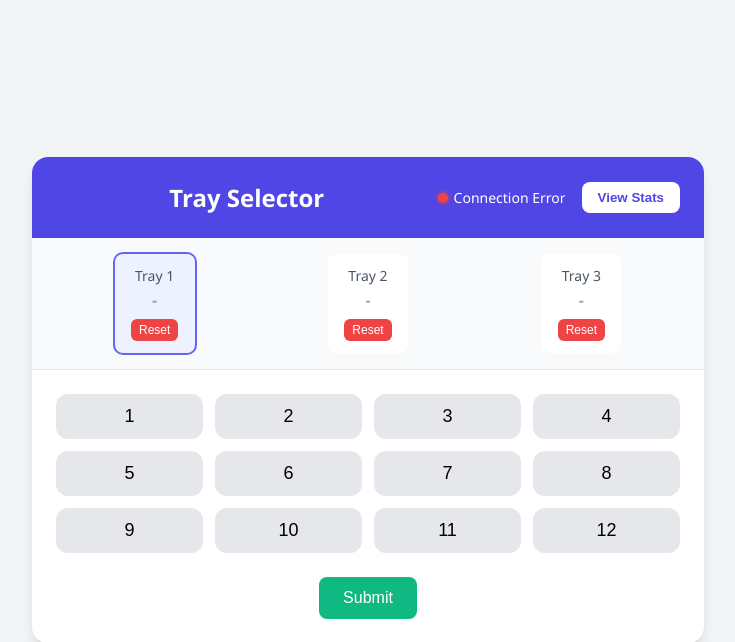
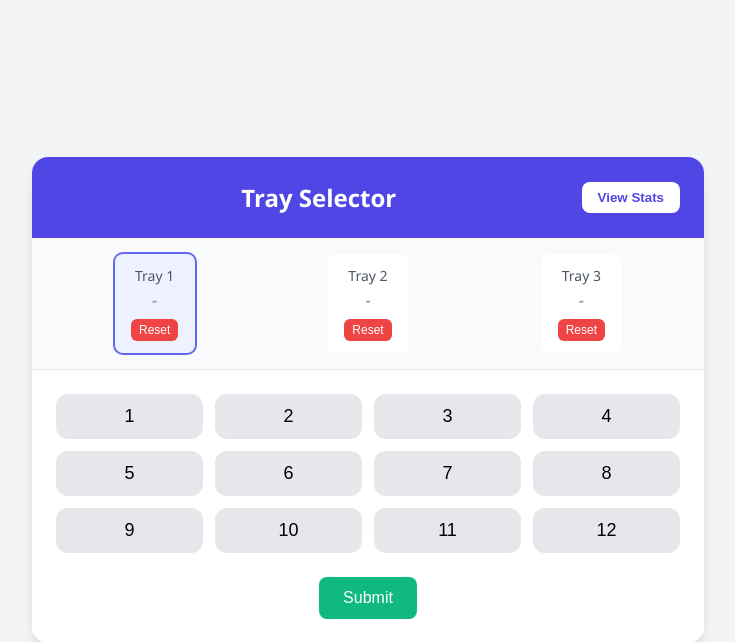
Before and after one commit to Devraj5032/rover_display, a Flask app: page / in a window 1280 px wide. Shown: the top 642 px of the page, without its empty margins (272-1007 px from the left). Run offline with Flask 3, Linux system fonts and the light colour scheme.

Commit message:
Update index.html

```diff
--- a/templates/index.html
+++ b/templates/index.html
@@ -252,10 +252,6 @@
     <div class="container">
       <header>
         <h1>Tray Selector</h1>
-        <div class="connection-status">
-          <span id="connection-indicator" class="indicator disconnected"></span>
-          <span id="connection-text">Disconnected</span>
-        </div>
         <button class="stats-button" onclick="goToStats()">View Stats</button>
       </header>
 
@@ -281,60 +277,6 @@
         "connection-indicator"
       );
       const connectionText = document.getElementById("connection-text");
-      let socket;
-      let reconnectAttempts = 0;
-      const maxReconnectAttempts = 5;
-      const reconnectDelay = 2000; // milliseconds
-
-      function connectWebSocket() {
-        if (socket && socket.connected) {
-          return; // Already connected
-        }
-
-        updateConnectionStatus("connecting", "Connecting...");
-
-        try {
-          socket = io("http://127.0.0.1:48236", {
-            reconnectionAttempts: maxReconnectAttempts,
-            reconnectionDelay: reconnectDelay,
-          });
-
-          socket.on("connect", () => {
-            console.log("Socket.IO connected");
-            updateConnectionStatus("connected", "Connected");
-            reconnectAttempts = 0;
-
-            // Request initial stats or any other startup logic
-            socket.emit("request_stats");
-          });
-
-          socket.on("disconnect", () => {
-            console.log("Socket.IO disconnected");
-            updateConnectionStatus("disconnected", "Disconnected");
-          });
-
-          socket.on("stats_update", (data) => {
-            console.log("Received stats update:", data);
-            updateStats(data);
-          });
-
-          socket.on("connect_error", (error) => {
-            console.error("Socket.IO connection error:", error);
-            updateConnectionStatus("disconnected", "Connection Error");
-
-            reconnectAttempts++;
-            if (reconnectAttempts >= maxReconnectAttempts) {
-              console.warn(
-                "Max reconnect attempts reached. Falling back to REST API."
-              );
-              fetchStats(); // Fallback logic
-            }
-          });
-        } catch (error) {
-          console.error("Error initializing Socket.IO:", error);
-          updateConnectionStatus("disconnected", "Connection Error");
-        }
-      }
 
       function updateConnectionStatus(status, text) {
         connectionIndicator.className = `indicator ${status}`;
@@ -431,8 +373,10 @@
             throw new Error("Failed to submit data");
           }
 
+          const data = await response.json(); // get tray_array and order_id from backend
+          const { order_id } = data;
+
           showToast(1500);
-          console.log(trays);
 
           const table1 = trays?.[1] || "";
           const table2 = trays?.[2] || "";
@@ -442,7 +386,7 @@
             table1
           )}&table2=${encodeURIComponent(table2)}&table3=${encodeURIComponent(
             table3
-          )}`;
+          )}&order_id=${encodeURIComponent(order_id)}`;
 
           setTimeout(() => {
             window.location.href = `http://localhost:5000/tray_mgmt${query}`;
```
